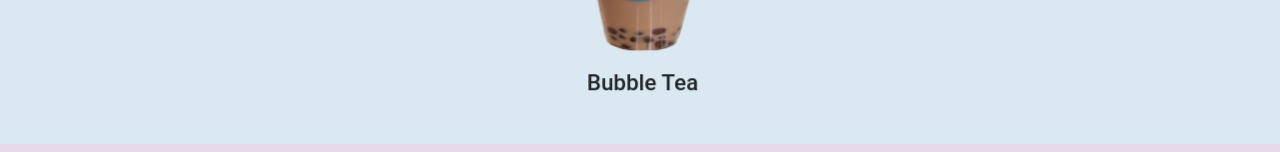
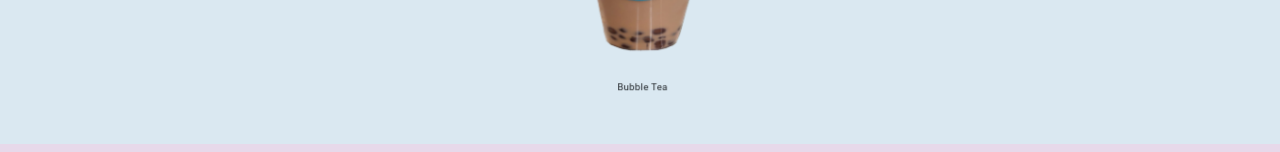
Before and after one commit to kathylangarano/bubble-tea-website, a React (Vite) app: page / in a window 1280 px wide. Shown: the part 1417-1569 px from the top of the page. Built offline with nearby package versions, Linux system fonts and the light colour scheme.

Commit message:
fix:[offer-section] [Katherine Langarano] components fixed deploy

```diff
--- a/package.json
+++ b/package.json
@@ -31,6 +31,7 @@
   "devDependencies": {
     "@testing-library/jest-dom": "^6.4.2",
     "@testing-library/react": "^15.0.1",
+    "@types/jest": "^29.5.12",
     "@types/react": "^18.2.73",
     "@types/react-dom": "^18.2.22",
     "@types/react-image-gallery": "^1.2.4",
--- a/src/Components/MediaCard.tsx
+++ b/src/Components/MediaCard.tsx
@@ -1,4 +1,3 @@
-import * as React from 'react';
 import Card from '@mui/material/Card';
 import CardActions from '@mui/material/CardActions';
 import CardContent from '@mui/material/CardContent';
--- a/src/Components/Navbar.tsx
+++ b/src/Components/Navbar.tsx
@@ -1,4 +1,4 @@
-import React, {useState} from "react";
+import {useState} from "react";
 import { Link } from "react-router-dom"
 import "../styles/Navbar.css"
 import { FaFacebook, FaInstagram, FaTiktok} from "react-icons/fa";
--- a/src/Components/OfferSection.tsx
+++ b/src/Components/OfferSection.tsx
@@ -1,4 +1,3 @@
-import React from "react";
 import { FaLeaf, FaHeart, FaPagelines } from "react-icons/fa";
 import "../styles/OfferSection.css";
 
--- a/src/Components/carousel/ProductsCarousel.tsx
+++ b/src/Components/carousel/ProductsCarousel.tsx
@@ -1,8 +1,8 @@
-import  { useState } from 'react';
+import { useState } from 'react';
 import Slider from "react-slick";
 import "../../styles/ProductCarousel.css";
 import bt from '../../assets/images/bt.png';
-import btmango from '../../assets//images/btmango.png';
+import btmango from '../../assets/images/btmango.png';
 import btpanela from "../../assets/images/btpanela.png"
 import btjamaica from "../../assets/images/btjamaica.png"
 import btfresa from "../../assets/images/btfresa.png"
@@ -10,25 +10,23 @@ import Buttons from '../../common/Button/Button';
 import CustomTypography from '../../common/CustomTypography/CustomTypography';
 import UseNavigation from '../../hooks/UseNavigate';
 
-
-
 const ProductsCarousel = () =>{
   const productsCarousel = [bt, btmango, btpanela, btjamaica, btfresa];
   const productsCarouselName = ["Bubble Tea", "Bubble Tea Mango", "Bubble Tea Panela", "Bubble Tea Jamaica", "Bubble Tea Fresa"];
   const [activeIndex, setActiveIndex] = useState(0);
   const goTo = UseNavigation();
 
-
   const settings = {
     infinite: true,
-    lazyLoad: true,
+    lazyLoad: 'ondemand' as const, // Corregido el tipo de lazyLoad
     speed: 400,
     slideToShow: 3,
     centerMode: true,
-    centerPadding: 0,
-    beforeChange: (oldIndex: number, newIndex: number) => setActiveIndex(newIndex),
+    centerPadding: "0px",
+    beforeChange: (_oldIndex: number, newIndex: number) => {
+      setActiveIndex(newIndex);
+    },
   };
-
 
   return (
     <div className="slider">
@@ -40,12 +38,12 @@ const ProductsCarousel = () =>{
           onClick={goTo("/Menu")}
         />
       </div>
-      <Slider {...settings as any}>
+      <Slider {...settings}>
         {productsCarousel.map((img, indexI) => (
-          <div className={`carousel-slide ${indexI === activeIndex ? 'carousel-slide-active' : ''}`}>
+          <div className={`carousel-slide ${indexI === activeIndex ? 'carousel-slide-active' : ''}`} key={indexI}>
             <div className="product">
-              <img src={img} alt={img} className="product-img"/>
-              <CustomTypography variant="p" text={productsCarouselName[indexI]}/>
+              <img src={img} alt={productsCarouselName[indexI]} className="product-img"/>
+              <CustomTypography variant="caption" text={productsCarouselName[indexI]} />
             </div>
           </div>
         ))}
--- a/src/common/CustomTypography/CustomTypography.tsx
+++ b/src/common/CustomTypography/CustomTypography.tsx
@@ -1,17 +1,17 @@
 import React from 'react';
 import Typography from '@mui/material/Typography';
 
-interface TypographyProps{
-  variant: String;
-  text: String;
+interface TypographyProps {
+  variant: "h1" | "h2" | "h3" | "h4" | "h5" | "h6" | "subtitle1" | "subtitle2" | "body1" | "body2" | "caption" | "button" | "overline" | undefined;
+  text: string;
 }
 
-const CustomTypography: React.FC<TypographyProps> = ({variant, text}) => {
-  return(
+const CustomTypography: React.FC<TypographyProps> = ({ variant, text }) => {
+  return (
     <div>
-      <Typography variant={variant as any}>{text}</Typography>
+      <Typography variant={variant}>{text}</Typography>
     </div>
   )
 }
 
-export default CustomTypography
+export default CustomTypography;
```
Also changed, not shown: 1 other file (tests, documents, lock files or other folders).
